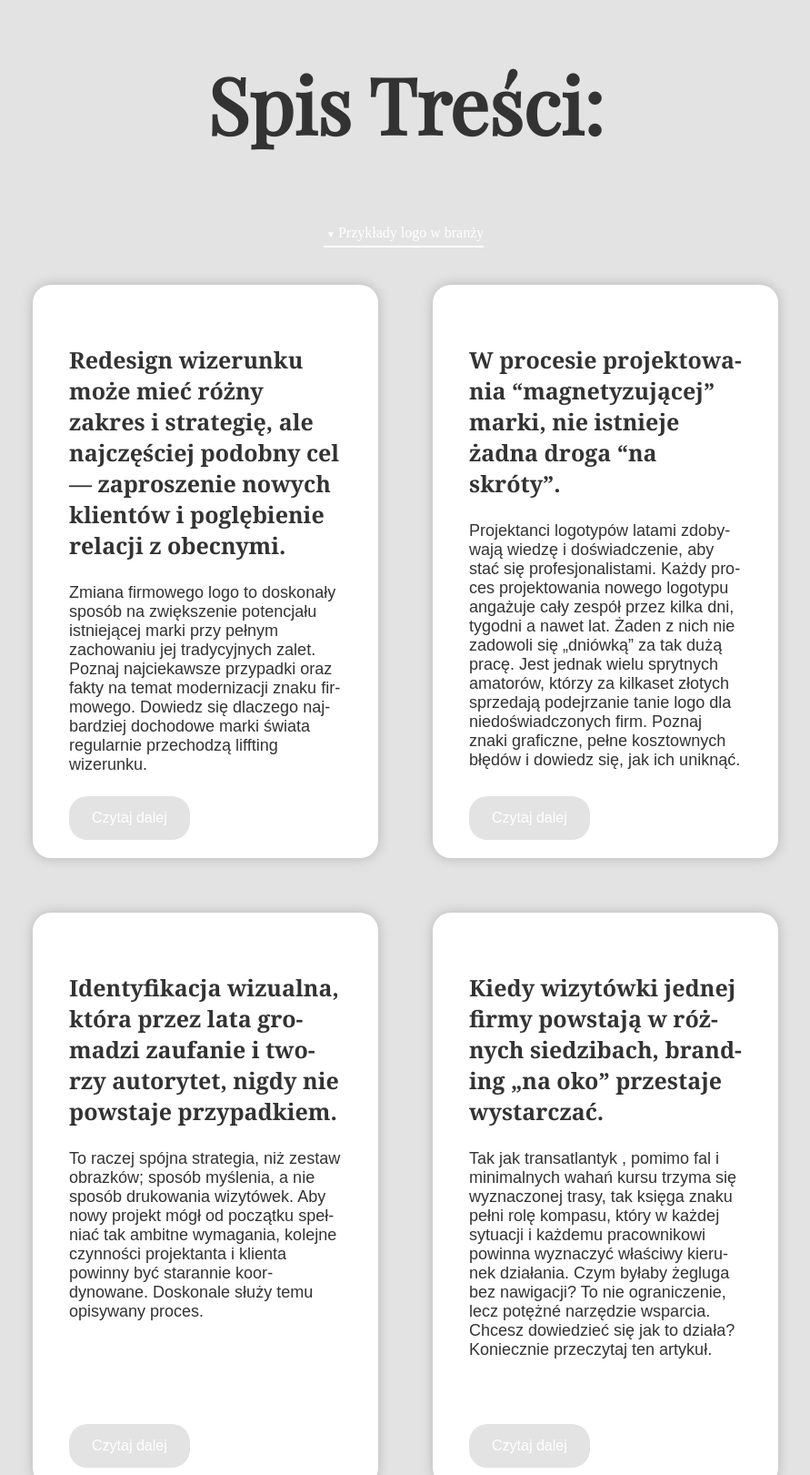
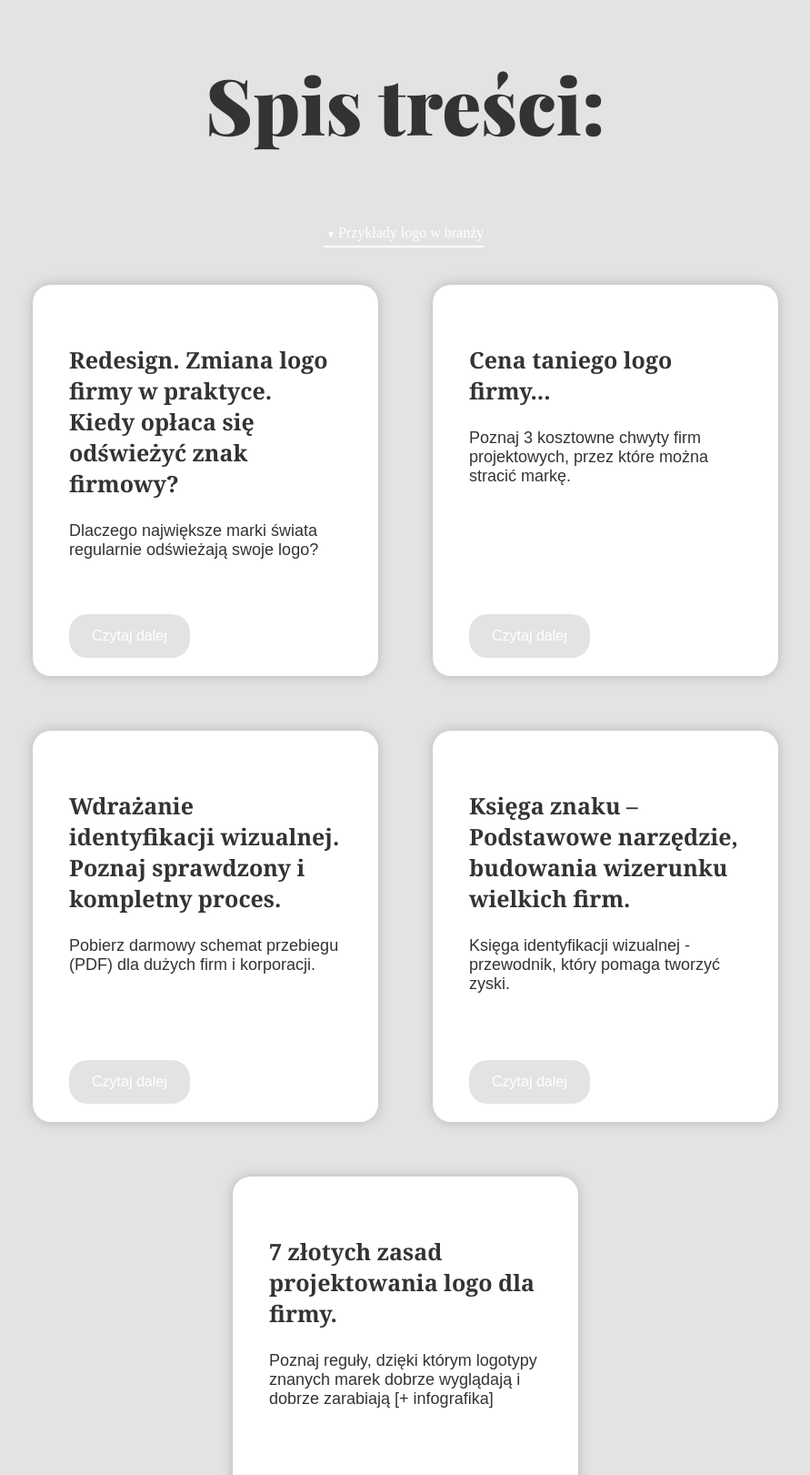
Before and after one commit to AdrianKrauza/spis, a plain HTML site: page index.html in a window 1280 px wide. Shown: the top 1621 px of the page at 91% size, without its empty margins (194-1085 px from the left). Drawn offline with nearby package versions, Linux system fonts and the light colour scheme.

Commit message:
Add files via upload

```diff
--- a/index.html
+++ b/index.html
@@ -1,21 +1,23 @@
 <!DOCTYPE html>
 <html lang="pl" http-equiv="A-Compatible" content="IE=edge">
+
 <head>
     <meta name="viewport" content="width=device-width, initial-scale=1.0">
     <title>Spis Tresci </title>
 
     <style>
-    @import url('https://fonts.googleapis.com/css2?family=Playfair+Display&display=swap');
+        @import url('https://fonts.googleapis.com/css2?family=Playfair+Display:wght@900&display=swap');
 
         body {
             background: #E3E3E3;
         }
 
         #title {
-        font-family: "Playfair Display";
+            font-family: 'Playfair Display', serif;
             font-size: 85px;
             text-align: center;
             color: #333333;
+            font-weight: bold;
         }
 
         #boxs {
@@ -40,7 +42,7 @@
 
         .box {
             width: 300px;
-        height: 550px;
+            height: 350px;
             background: white;
             padding: 40px;
             border-radius: 20px;
@@ -50,6 +52,11 @@
         }
 
         .box a {
+            text-decoration: none;
+            color: inherit;
+        }
+
+        .box>a {
             text-decoration: none;
             color: white;
             background: #E3E3E3;
@@ -98,7 +105,7 @@
             text-align: center;
             position: absolute;
             z-index: 200;
-        margin:auto;
+            margin: auto;
             border-bottom: 2px solid white;
         }
 
@@ -126,8 +133,10 @@
         }
     </style>
 </head>
+
 <body>
-    <h1 id="title">Spis Treści:</h1>
+
+    <h1 id="title">Spis treści:</h1>
     <div class="breadcrumb">
         <ul>
             <li class="breadcrumb__crumb"> <a href="https; //www.logofirmowe.pl/logo-firmy-i-branze/">Przykłady logo w
@@ -146,28 +155,45 @@
     </div>
     <div id="boxs">
         <div class="box">
-            <p> <b>Redesign wiz­erunku może mieć różny zakres i strate­gię, ale najczęś­ciej podobny cel — zaprosze­nie nowych klien­tów i poglę­bi­e­nie rela­cji z obec­nymi. </b> </p>
-            <p> Zmi­ana fir­mowego logo to doskon­ały spo­sób na zwięk­sze­nie potenc­jału ist­niejącej marki przy peł­nym zachowa­niu jej trady­cyjnych zalet. Poz­naj naj­ciekawsze przy­padki oraz fakty na temat mod­ern­iza­cji znaku fir­mowego. Dowiedz się dla­czego naj­bar­dziej docho­dowe marki świata reg­u­larnie prze­chodzą lifft­ing wizerunku. </p> <a href="https://www.logofirmowe.pl/zmiana-logo-redesign-przeprojektowywanie-wizerunku/">Czytaj dalej</a>
+            <p> <b> <a href="https://www.logofirmowe.pl/zmiana-logo-redesign-przeprojektowywanie-wizerunku/">Redesign.
+                        Zmiana logo firmy w praktyce. Kiedy opłaca się odświeżyć znak firmowy? </a></b> </p>
+            <p><a href="https://www.logofirmowe.pl/zmiana-logo-redesign-przeprojektowywanie-wizerunku/">Dlaczego
+                    największe marki świata regularnie odświeżają swoje logo?</a> </p> <a
+                href="https://www.logofirmowe.pl/zmiana-logo-redesign-przeprojektowywanie-wizerunku/">Czytaj dalej</a>
         </div>
         <div class="box">
-            <p> <b> W pro­ce­sie pro­jek­towa­nia “mag­ne­tyzu­jącej” marki, nie ist­nieje żadna droga “na skróty”. </b> </p>
-            <p> Pro­jek­tanci logo­typów latami zdoby­wają wie­dzę i doświad­cze­nie, aby stać się pro­fesjon­al­is­tami. Każdy pro­ces pro­jek­towa­nia nowego logo­typu anga­żuje cały zespół przez kilka dni, tygo­dni a nawet lat. Żaden z nich nie zad­owoli się „dniówką” za tak dużą pracę. Jest jed­nak wielu spry­t­nych ama­torów, któ­rzy za kilka­set zło­tych sprze­dają pode­jrzanie tanie logo dla niedoświad­c­zonych firm. Poz­naj znaki gra­ficzne, pełne kosz­townych błę­dów i dowiedz się, jak ich uniknąć. </p> <a href="https://www.logofirmowe.pl/wady-i-bledy-projektowania-logo/">Czytaj dalej</a>
+            <p> <b><a href="https://www.logofirmowe.pl/wady-i-bledy-projektowania-logo/">Cena taniego logo firmy...</a>
+                </b> </p>
+            <p><a href="https://www.logofirmowe.pl/wady-i-bledy-projektowania-logo/"> Poznaj 3 kosztowne chwyty firm
+                    projektowych, przez które można stracić markę.</a> </p> <a
+                href="https://www.logofirmowe.pl/wady-i-bledy-projektowania-logo/">Czytaj dalej</a>
         </div>
         <div class="box">
-            <p> <b> Iden­ty­fikacja wiz­ualna, która przez lata gro­madzi zau­fanie i two­rzy auto­ry­tet, nigdy nie pow­staje przy­pad­kiem. </b> </p>
-            <p> To raczej spójna strate­gia, niż zestaw obraz­ków; spo­sób myśle­nia, a nie spo­sób drukowa­nia wiz­ytówek. Aby nowy pro­jekt mógł od początku speł­niać tak ambitne wyma­gania, kole­jne czyn­ności pro­jek­tanta i klienta powinny być staran­nie koor­dynowane. Doskonale służy temu opisy­wany proces. </p> <a href="https://www.logofirmowe.pl/wdrazanie-identyfikacji-wizualnej-poznaj-sprawdzony-i-kompletny-proces/">Czytaj dalej</a>
+            <p> <b> <a
+                        href="https://www.logofirmowe.pl/wdrazanie-identyfikacji-wizualnej-poznaj-sprawdzony-i-kompletny-proces/">Wdrażanie
+                        identyfikacji wizualnej.
+                        Poznaj sprawdzony i kompletny proces.</a> </b>
+                <p><a
+                        href="https://www.logofirmowe.pl/wdrazanie-identyfikacji-wizualnej-poznaj-sprawdzony-i-kompletny-proces/">Pobierz
+                        darmowy schemat przebiegu (PDF) dla dużych firm i korporacji.</a></p> <a
+                    href="https://www.logofirmowe.pl/wdrazanie-identyfikacji-wizualnej-poznaj-sprawdzony-i-kompletny-proces/">Czytaj
+                    dalej</a>
         </div>
         <div class="box">
-            <p> <b>Kiedy wiz­ytówki jed­nej firmy pow­stają w róż­nych siedz­ibach, brand­ing „na oko” przes­taje wystar­czać. </b> </p>
-            <p>Tak jak transat­lantyk , pomimo fal i min­i­mal­nych wahań kursu trzyma się wyz­nac­zonej trasy, tak księga znaku pełni rolę kom­pasu, który w każ­dej sytu­acji i każ­demu pra­cown­ikowi powinna wyz­naczyć właś­ciwy kie­ru­nek dzi­ała­nia. Czym byłaby żegluga bez naw­igacji? To nie ogranicze­nie, lecz potężné narzę­dzie wspar­cia. Chcesz dowie­dzieć się jak to dzi­ała? Koniecznie przeczy­taj ten artykuł.</p> <a href="https://www.logofirmowe.pl/ksiega-znaku-narzedzie-budowania-wizerunku-wielkich-marek/">Czytaj dalej</a>
+            <p> <b><a href="https://www.logofirmowe.pl/ksiega-znaku-narzedzie-budowania-wizerunku-wielkich-marek/">Księga
+                        znaku – Podstawowe narzędzie, budowania wizerunku wielkich firm.</a> </b> </p>
+            <p><a href="https://www.logofirmowe.pl/ksiega-znaku-narzedzie-budowania-wizerunku-wielkich-marek/">Księga
+                    identyfikacji wizualnej - przewodnik, który pomaga tworzyć zyski.</a>
+            </p> <a href="https://www.logofirmowe.pl/ksiega-znaku-narzedzie-budowania-wizerunku-wielkich-marek/">Czytaj
+                dalej</a>
         </div>
         <div class="box">
-            <p> <b> Real­iza­cja pro­jektu logo zwieńc­zona sukce­sem to zawsze wynik doskon­ałej współ­pracy z doświad­c­zonym pro­jek­tan­tem. </b> </p>
-            <p> Tak jak transat­lantyk , pomimo fal i min­i­mal­nych wahań kursu trzyma się wyz­nac­zonej trasy, tak księga znaku pełni rolę kom­pasu, który w każ­dej sytu­acji i każ­demu pra­cown­ikowi powinna wyz­naczyć właś­ciwy kie­ru­nek dzi­ała­nia. Czym byłaby żegluga bez naw­igacji? To nie ogranicze­nie, lecz potężné narzę­dzie wspar­cia. Chcesz dowie­dzieć się jak to dzi­ała? Koniecznie przeczy­taj ten artykuł. </p> <a href="https://www.logofirmowe.pl/ksiega-znaku-narzedzie-budowania-wizerunku-wielkich-marek/">Czytaj dalej</a>
-        </div>
-        <div class="box">
-            <p> <b> Dobrze zro­zum, kto będzie patrzył na Twoje logo, zanim zaczniesz nad nim pra­cować – i uświa­dom sobie, że nie stwo­rzysz logo per­fek­cyjnego. </b> </p>
-            <p> Obiek­ty­wnie rzecz bio­rąc, takie znaki nie ist­nieją. Jasne, że musisz zasko­czyć klien­tów wiz­erunk­iem – pro­jek­tanci jed­nak zbyt czę­sto sta­rają się ich prze­sko­czyć. Uzyskują tym samym fatalne rezul­taty. Zanim włą­czysz kom­puter, popra­cuj więc nad pomy­słami z papie­rem, ołów­kiem … oraz głową. </p> <a href="https://www.logofirmowe.pl/reguly-i-zasady-projektowania-logo/">Czytaj dalej</a>
+            <p> <b><a href="https://www.logofirmowe.pl/ksiega-znaku-narzedzie-budowania-wizerunku-wielkich-marek/"> 7
+                        złotych zasad projektowania logo dla firmy.</a> </b> </p>
+            <p><a href="https://www.logofirmowe.pl/ksiega-znaku-narzedzie-budowania-wizerunku-wielkich-marek/">Poznaj
+                    reguły, dzięki którym logotypy znanych marek dobrze wyglądają i dobrze zarabiają [+ infografika]</a>
+            </p> <a href="https://www.logofirmowe.pl/ksiega-znaku-narzedzie-budowania-wizerunku-wielkich-marek/">Czytaj
+                dalej</a>
         </div>
     </div>
 </body>
```
Lines whose indentation alone changed are shown as unchanged.
